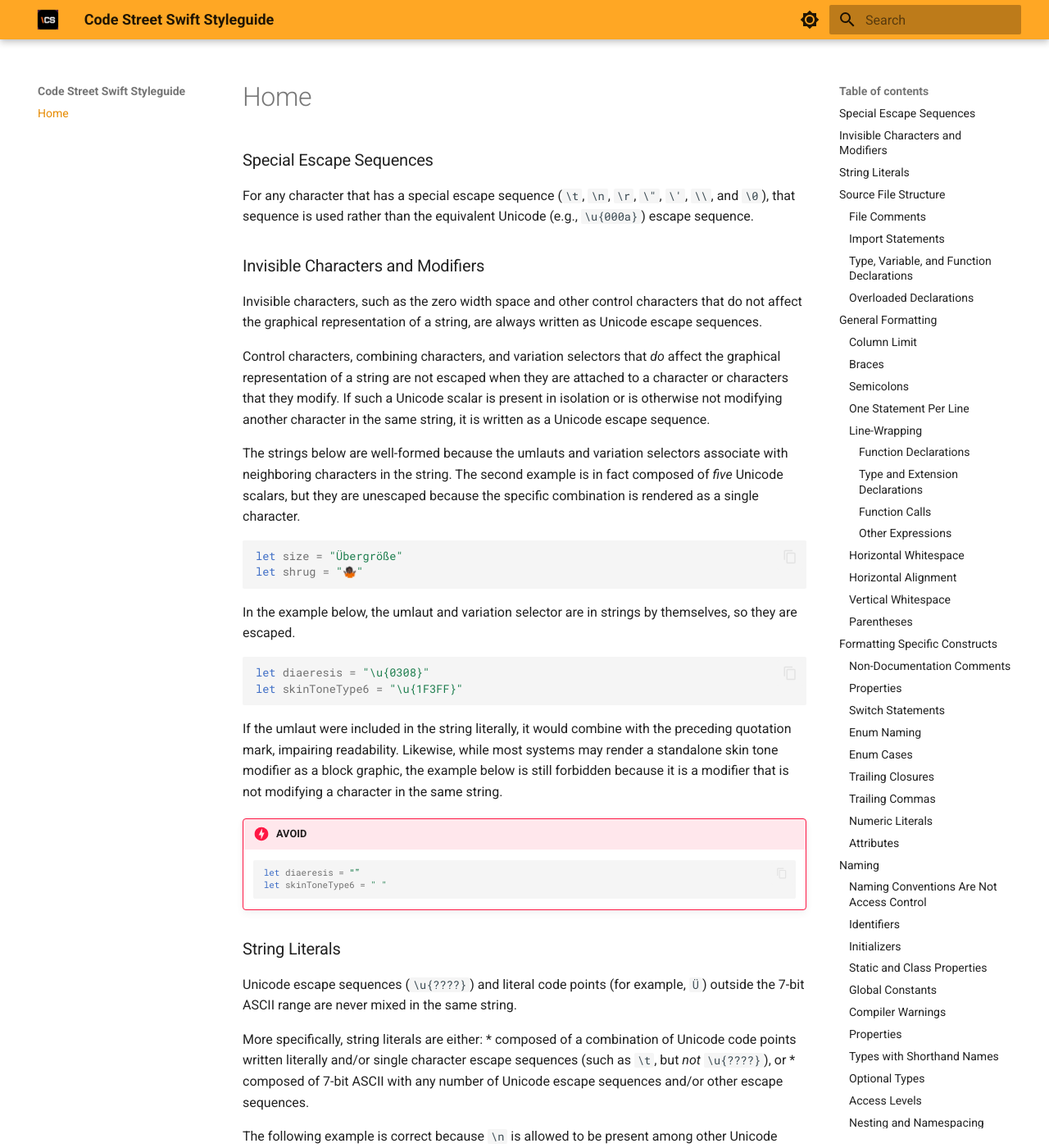
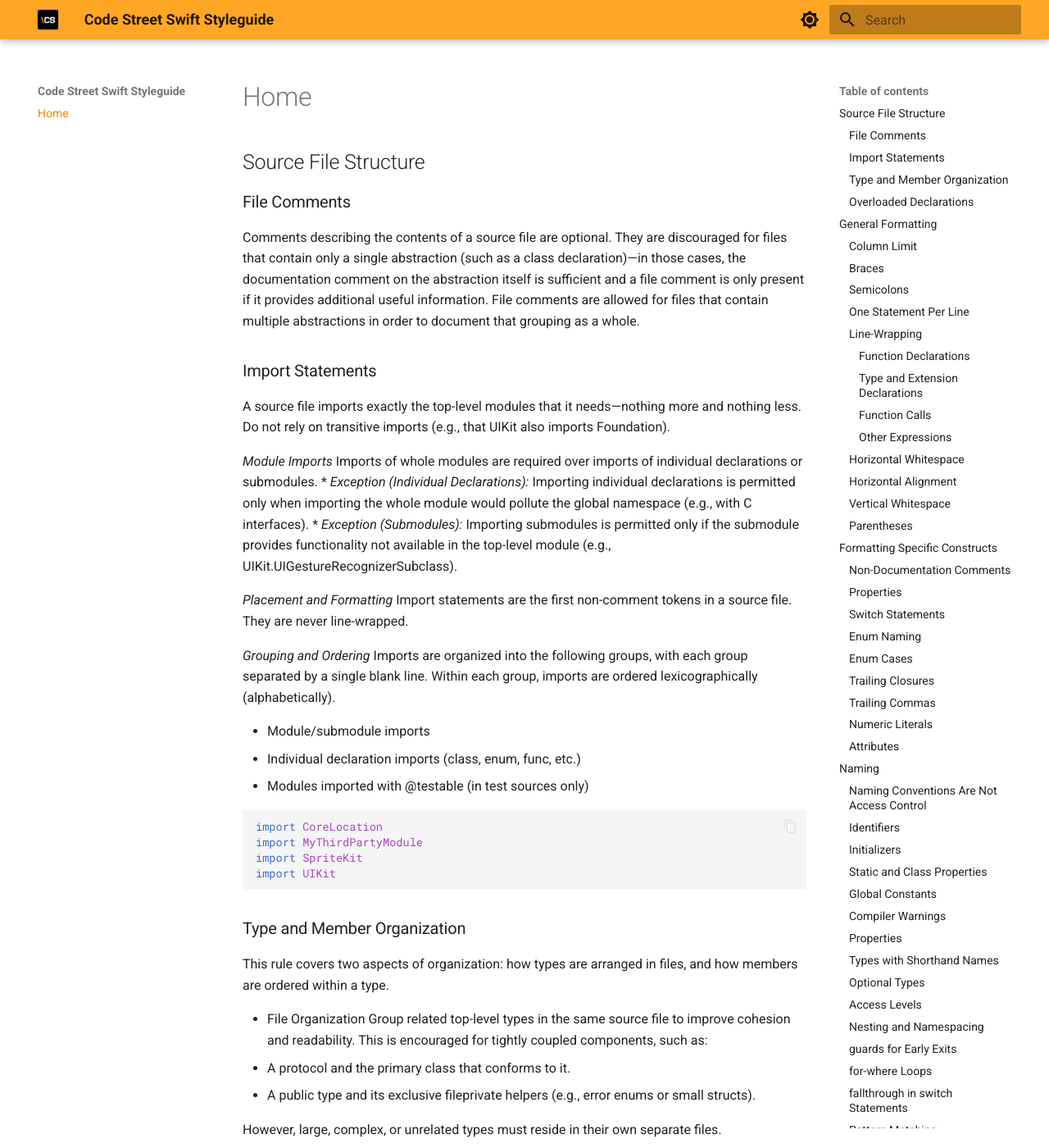
Before and after one commit to Lamass566/styleguide, an MkDocs documentation site: the page built from docs/index.md, in a window 1280 px wide and 1400 px high. Shown: the whole window at 82% size. Built offline with MkDocs 1.6.1 and Material for MkDocs 9.7.7, drawn with Linux system fonts in a browser that asks for light colours; some of the changed text lies outside the part shown.

Commit message:
Update index.md

````diff
--- a/docs/index.md
+++ b/docs/index.md
@@ -1,54 +1,3 @@
-### Special Escape Sequences
-
-For any character that has a special escape sequence (`\t`, `\n`, `\r`, `\"`, `\'`, `\\`, and `\0`), that sequence is used rather than the equivalent Unicode (e.g., `\u{000a}`) escape sequence.
-
-### Invisible Characters and Modifiers
-
-Invisible characters, such as the zero width space and other control characters that do not affect the graphical representation of a string, are always written as Unicode escape sequences.
-
-Control characters, combining characters, and variation selectors that *do* affect the graphical representation of a string are not escaped when they are attached to a character or characters that they modify. If such a Unicode scalar is present in isolation or is otherwise not modifying another character in the same string, it is written as a Unicode escape sequence.
-
-The strings below are well-formed because the umlauts and variation selectors associate with neighboring characters in the string. The second example is in fact composed of *five* Unicode scalars, but they are unescaped because the specific combination is rendered as a single character.
-
-```swift
-let size = "Übergröße"
-let shrug = "🤷🏿‍️"
-```
-In the example below, the umlaut and variation selector are in strings by themselves, so they are escaped.
-```swift
-let diaeresis = "\u{0308}"
-let skinToneType6 = "\u{1F3FF}"
-```
-If the umlaut were included in the string literally, it would combine with the preceding quotation mark, impairing readability. Likewise, while most systems may render a standalone skin tone modifier as a block graphic, the example below is still forbidden because it is a modifier that is not modifying a character in the same string.
-!!! danger "AVOID"
-    ```swift
-    let diaeresis = "̈"
-    let skinToneType6 = "🏿"
-    ```
-
-### String Literals
-
-Unicode escape sequences (`\u{????}`) and literal code points (for example, `Ü`) outside the 7-bit ASCII range are never mixed in the same string.
-
-More specifically, string literals are either:
-* composed of a combination of Unicode code points written literally and/or single character escape sequences (such as `\t`, but *not* `\u{????}`), or
-* composed of 7-bit ASCII with any number of Unicode escape sequences and/or other escape sequences.
-
-The following example is correct because `\n` is allowed to be present among other Unicode code points.
-```swift
-let size = "Übergröße\n"
-```
-The following example is allowed because it follows the rules above, but it is **not preferred** because the text is harder to read and understand compared to the string above.
-```swift
-let size = "\u{00DC}bergr\u{00F6}\u{00DF}e\n"
-```
-The example below is forbidden because it mixes code points outside the 7-bit ASCII range in both literal form and in escaped form.
-!!! danger "AVOID"
-    ```swift
-    let size = "Übergr\u{00F6}\u{00DF}e\n"
-    ```
-**Aside:** Never make your code less readable simply out of fear that some programs might not handle non-ASCII characters properly. If that should happen, those programs are broken and must be fixed.
-
 ## Source File Structure
 
 ### File Comments
@@ -56,68 +5,48 @@
 Comments describing the contents of a source file are optional. They are discouraged for files that contain only a single abstraction (such as a class declaration)—in those cases, the documentation comment on the abstraction itself is sufficient and a file comment is only present if it provides additional useful information. File comments are allowed for files that contain multiple abstractions in order to document that grouping as a whole.
 
 ### Import Statements
-
-A source file imports exactly the top-level modules that it needs; nothing more and nothing less. If a source file uses definitions from both `UIKit` and `Foundation`, it imports both explicitly; it does not rely on the fact that some Apple frameworks transitively import others as an implementation detail.
-
-Imports of whole modules are preferred to imports of individual declarations or submodules. There are a number of reasons to avoid importing individual members:
-* There is no automated tooling to resolve/organize imports.
-* Existing automated tooling (such as Xcode’s migrator) are less likely to work well on code that imports individual members because they are considered corner cases.
-* The prevailing style in Swift (based on official examples and community code) is to import entire modules.
-
-Imports of individual declarations are permitted when importing the whole module would otherwise pollute the global namespace with top-level definitions (such as C interfaces). Use your best judgment in these situations.
-
-Imports of submodules are permitted if the submodule exports functionality that is not available when importing the top-level module. For example, `UIKit.UIGestureRecognizerSubclass` must be imported explicitly to expose the methods that allow client code to subclass `UIGestureRecognizer`—those are not visible by importing `UIKit` alone.
-
-Import statements are not line-wrapped.
-
-Import statements are the first non-comment tokens in a source file. They are grouped in the following fashion, with the imports in each group ordered lexicographically and with exactly one blank line between each group:
-1. Module/submodule imports not under test
-2. Individual declaration imports (`class`, `enum`, `func`, `struct`, `var`)
+A source file imports exactly the top-level modules that it needs—nothing more and nothing less. Do not rely on transitive imports (e.g., that UIKit also imports Foundation).
+
+*Module Imports*
+Imports of whole modules are required over imports of individual declarations or submodules.
+* *Exception (Individual Declarations):* Importing individual declarations is permitted only when importing the whole module would pollute the global namespace (e.g., with C interfaces).
+* *Exception (Submodules):* Importing submodules is permitted only if the submodule provides functionality not available in the top-level module (e.g., UIKit.UIGestureRecognizerSubclass).
+
+*Placement and Formatting*
+Import statements are the first non-comment tokens in a source file. They are never line-wrapped.
+
+*Grouping and Ordering*
+Imports are organized into the following groups, with each group separated by a single blank line. Within each group, imports are ordered lexicographically (alphabetically).
+
+* Module/submodule imports
+* Individual declaration imports (class, enum, func, etc.)
+* Modules imported with @testable (in test sources only)
 
 ```swift
 import CoreLocation
 import MyThirdPartyModule
 import SpriteKit
 import UIKit
-
-import func Darwin.C.isatty
 ```
 
-### Type, Variable, and Function Declarations
-
-To enhance cohesion and readability, a single source file may contain multiple top-level types when they are closely related and form a single conceptual unit. Grouping tightly coupled components together is encouraged, as it simplifies navigation and understanding when working on a specific piece of functionality. For example:
-
-A protocol and the primary class that conforms to it can be defined in the same file.
-
-A public type and its `fileprivate` helper types or error enums, which are used exclusively by the main type, are excellent candidates for being in the same file.
-
-However, avoid placing large, complex, or unrelated types together. If a type is substantial enough to stand on its own, it should reside in its own dedicated file.
-
-The order of types, variables, and functions in a source file, and the order of the members of those types, can have a great effect on readability. However, there is no single correct recipe for how to do it; different files and different types may order their contents in different ways.
-
-What is important is that each file and type uses some logical order, which its maintainer could explain if asked. For example, new methods are not just habitually added to the end of the type, as that would yield “chronological by date added” ordering, which is not a logical ordering.
-
-```swift
-class DataManager {
-    private var cache: [String: Data] = [:]
-    let fileManager = FileManager.default
-
-    init() {
-        // ...
-    }
-
-    func loadData(for key: String) -> Data? {
-        if let cachedData = cache[key] {
-            return cachedData
-        }
-        return loadDataFromFile(named: key)
-    }
-
-    private func loadDataFromFile(named fileName: String) -> Data? {
-        return nil
-    }
-}
-```
+### Type and Member Organization
+
+This rule covers two aspects of organization: how types are arranged in files, and how members are ordered within a type.
+
+* File Organization
+Group related top-level types in the same source file to improve cohesion and readability. This is encouraged for tightly coupled components, such as:
+* A protocol and the primary class that conforms to it.
+* A public type and its exclusive fileprivate helpers (e.g., error enums or small structs).
+
+However, large, complex, or unrelated types must reside in their own separate files.
+
+* Member Ordering
+
+The ordering of members within a type (and types within a file) must follow a logical order that enhances readability.
+
+While there is no single required order (e.g., properties then initializers then public methods), the structure must be deliberate and explainable. The goal is to make the code's structure intuitive and easy to navigate.
+
+❌ Avoid simply appending new methods to the end of a file. Chronological ordering is not a logical structure.
 
 ### Overloaded Declarations
 
@@ -140,10 +69,15 @@
 
 In general, braces follow Kernighan and Ritchie (K&R) style for non-empty blocks with exceptions for Swift-specific constructs and rules:
 * There **is no** line break before the opening brace (`{`), *unless* required by application of the rules in [Line-Wrapping](#line-wrapping).
+
 * There **is a** line break after the opening brace (`{`), except in closures, where the signature of the closure is placed on the same line as the curly brace, if it fits, and a line break follows the `in` keyword.
+
 * where it may be omitted as described in [One Statement Per Line](#one-statement-per-line).
+
 * empty blocks may be written as `{}`.
+
 * There **is a** line break before the closing brace (`}`), except where it may be omitted as described in [One Statement Per Line](#one-statement-per-line), or it completes an empty block.
+
 * There **is a** line break after the closing brace (`}`), *if and only if* that brace terminates a statement or the body of a declaration. For example, an `else` block is written `} else {` with both braces on the same line.
 
 ### Semicolons
@@ -1826,3 +1760,53 @@
     class UserV1 { ... }
     class UserV2 { ... }
     ```
+### Special Escape Sequences
+
+For any character that has a special escape sequence (`\t`, `\n`, `\r`, `\"`, `\'`, `\\`, and `\0`), that sequence is used rather than the equivalent Unicode (e.g., `\u{000a}`) escape sequence.
+
+### Invisible Characters and Modifiers
+
+Invisible characters, such as the zero width space and other control characters that do not affect the graphical representation of a string, are always written as Unicode escape sequences.
+
+Control characters, combining characters, and variation selectors that *do* affect the graphical representation of a string are not escaped when they are attached to a character or characters that they modify. If such a Unicode scalar is present in isolation or is otherwise not modifying another character in the same string, it is written as a Unicode escape sequence.
+
+The strings below are well-formed because the umlauts and variation selectors associate with neighboring characters in the string. The second example is in fact composed of *five* Unicode scalars, but they are unescaped because the specific combination is rendered as a single character.
+
+```swift
+let size = "Übergröße"
+let shrug = "🤷🏿‍️"
+```
+In the example below, the umlaut and variation selector are in strings by themselves, so they are escaped.
+```swift
+let diaeresis = "\u{0308}"
+let skinToneType6 = "\u{1F3FF}"
+```
+If the umlaut were included in the string literally, it would combine with the preceding quotation mark, impairing readability. Likewise, while most systems may render a standalone skin tone modifier as a block graphic, the example below is still forbidden because it is a modifier that is not modifying a character in the same string.
+!!! danger "AVOID"
+    ```swift
+    let diaeresis = "̈"
+    let skinToneType6 = "🏿"
+    ```
+
+### String Literals
+
+Unicode escape sequences (`\u{????}`) and literal code points (for example, `Ü`) outside the 7-bit ASCII range are never mixed in the same string.
+
+More specifically, string literals are either:
+* composed of a combination of Unicode code points written literally and/or single character escape sequences (such as `\t`, but *not* `\u{????}`), or
+* composed of 7-bit ASCII with any number of Unicode escape sequences and/or other escape sequences.
+
+The following example is correct because `\n` is allowed to be present among other Unicode code points.
+```swift
+let size = "Übergröße\n"
+```
+The following example is allowed because it follows the rules above, but it is **not preferred** because the text is harder to read and understand compared to the string above.
+```swift
+let size = "\u{00DC}bergr\u{00F6}\u{00DF}e\n"
+```
+The example below is forbidden because it mixes code points outside the 7-bit ASCII range in both literal form and in escaped form.
+!!! danger "AVOID"
+    ```swift
+    let size = "Übergr\u{00F6}\u{00DF}e\n"
+    ```
+**Aside:** Never make your code less readable simply out of fear that some programs might not handle non-ASCII characters properly. If that should happen, those programs are broken and must be fixed.
````
